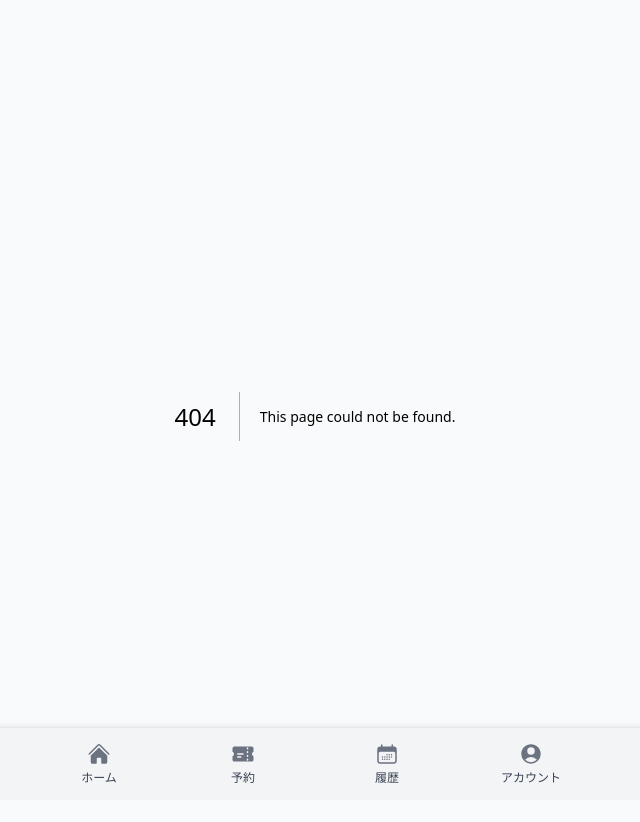
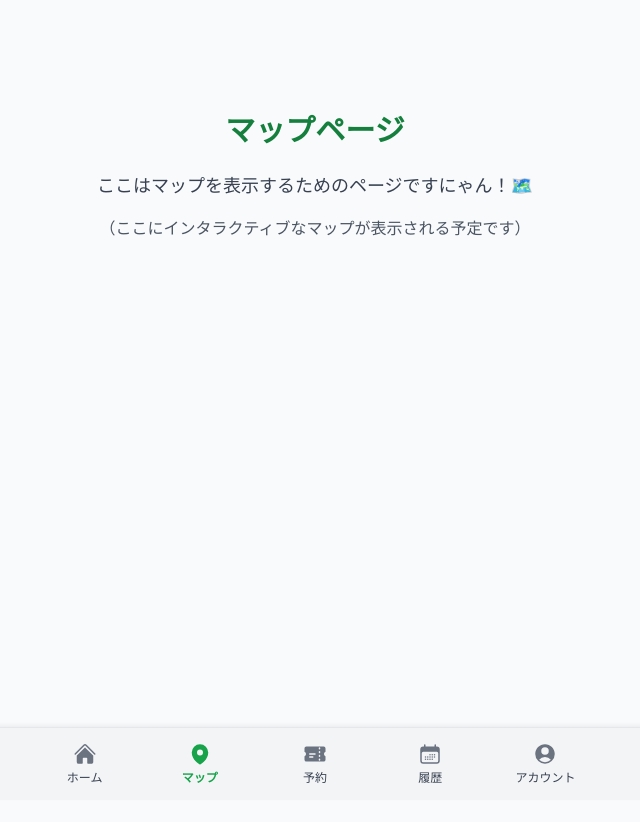
Before and after one commit to kayafox4/hackathon, a Next.js app: page /map in a window 1280 px wide. Before the commit this address had no page. Shown: the top 822 px of the page, without its empty margins (325-965 px from the left). After the commit the page ends 800 px from the top, so only its background shows below. Built offline with nearby package versions, Linux system fonts and the light colour scheme.

Commit message:
マップページの追加

```diff
--- a/src/app/components/NavigationBar.jsx
+++ b/src/app/components/NavigationBar.jsx
@@ -5,6 +5,7 @@ import Link from 'next/link';
 import { usePathname } from 'next/navigation';
 import {
   HomeIcon,
+  MapPinIcon,
   TicketIcon,
   CalendarDaysIcon,
   UserCircleIcon,
@@ -15,6 +16,7 @@ export default function NavigationBar() {
 
   const navItems = [
     { href: '/', label: 'ホーム', Icon: HomeIcon },
+    { href: '/map', label: 'マップ', Icon: MapPinIcon },
     { href: '/bookings', label: '予約', Icon: TicketIcon },
     { href: '/history', label: '履歴', Icon: CalendarDaysIcon },
     { href: '/test', label: 'アカウント', Icon: UserCircleIcon },
--- /dev/null
+++ b/src/app/map/page.jsx
@@ -0,0 +1,22 @@
+// src/app/map/page.jsx (新規作成)
+
+// NavigationBar は src/app/layout.js で読み込まれているので、ここでは不要です。
+
+export default function MapPage() {
+  return (
+    <div className="flex flex-col items-center justify-center p-6 pt-10 md:p-24 text-center"> {/* ptでヘッダーとのスペース調整 */}
+      <h1 className="text-3xl font-bold text-green-700 dark:text-green-400 mb-6">
+        マップページ
+      </h1>
+      <p className="text-lg text-gray-700 dark:text-gray-300">
+        ここはマップを表示するためのページですにゃん！🗺️
+      </p>
+      <p className="text-md text-gray-600 dark:text-gray-400 mt-4">
+        （ここにインタラクティブなマップが表示される予定です）
+      </p>
+      {/* ここにマップ表示ライブラリ（Google Maps API, Leaflet, Mapboxなど）を
+        使ったコンポーネントを配置することになります。
+      */}
+    </div>
+  );
+}
```
